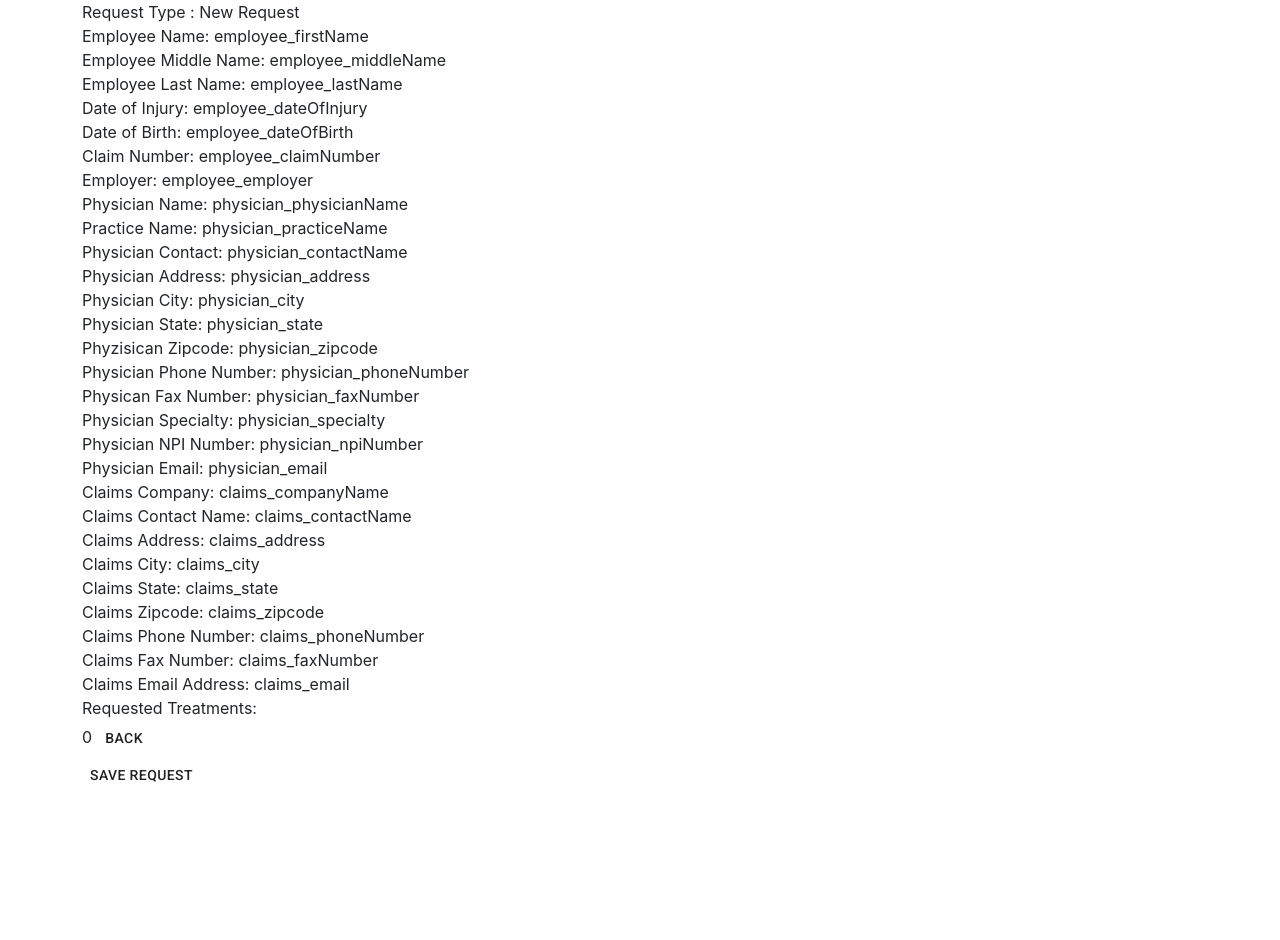
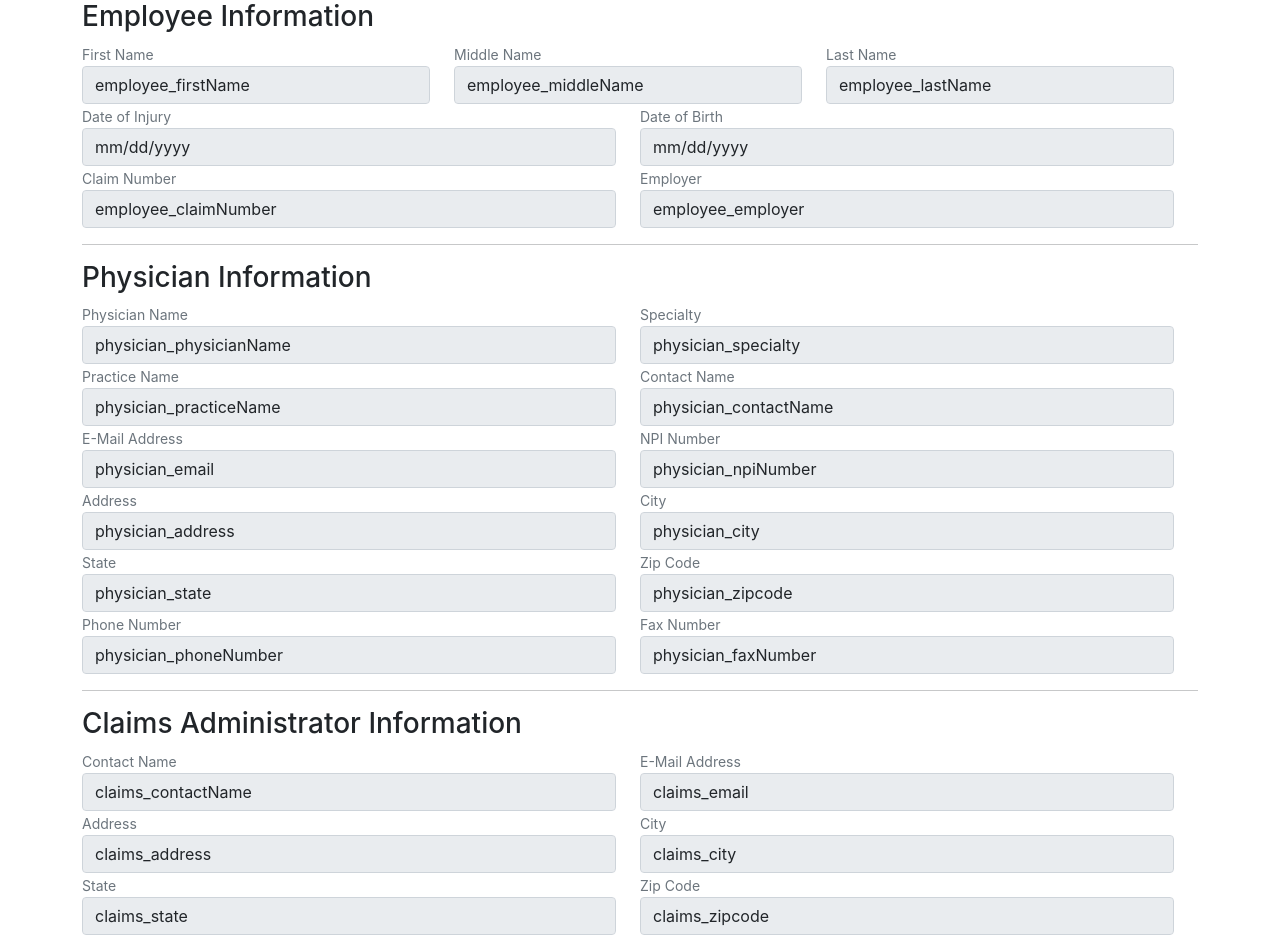
Before and after one commit to rginsberg549/rfa_v1, a React (Create React App) app in the folder client/: page /view-request in a window 1280 px wide. Shown: the top 940 px of the page. Before the commit the page ends 800 px from the top, so only its background shows below. Built offline with nearby package versions, Linux system fonts and the light colour scheme.

Commit message:
completed styling for the view request - moving on to the searchable grid

```diff
--- a/client/src/components/RequestTeatments.js
+++ b/client/src/components/RequestTeatments.js
@@ -84,8 +84,8 @@ function RequestTreatments() {
         </TreatmentRow>
       ))}
 
-      <div className="row">
-        <button class="btn btn-secondary back-button m-3" onClick={renderTreatmentRow}> + Add Treatment</button>
+      <div className="row d-flex justify-content-center">
+        <button class="col-3 btn btn-primary back-button m-3 pl-3" onClick={renderTreatmentRow}> + Add Treatment</button>
       </div>
 
       <div className="row">
--- a/client/src/components/TreatmentRow.js
+++ b/client/src/components/TreatmentRow.js
@@ -103,11 +103,11 @@ function TreatmentRow(props) {
         <TextareaAutosize placeholder="Add addiitonal information such as frequency, duration, and/or quantity"className="textbox" onChange={handleNoteChange}/>
     </div>
 
-    <div className="col">
-      <button class="btn btn-secondary back-button m-3" onClick={() => props.deleteTreatmentRow(props.rowKey)}>Delete</button>
+    <div className="row d-flex justify-content-center">
+      <button class="col-3 btn btn-danger back-button m-3" onClick={() => props.deleteTreatmentRow(props.rowKey)}> - Delete Treatment</button>
     </div>
 
-    <div class="row">
+    <div class="row ">
       <div className="col text-center">
       <ol className="list-group">
       {requirements.map((item, i) => (
--- a/client/src/components/ViewRequest.js
+++ b/client/src/components/ViewRequest.js
@@ -58,54 +58,227 @@ function ViewRequest() {
 
   return (
     <div class="view-request">
-      <div>Request Type : {requestType}</div>
-      <div>Employee Name: {employee_firstName}</div>
-      <div>Employee Middle Name: {employee_middleName}</div>
-      <div>Employee Last Name: {employee_lastName}</div>
-      <div>Date of Injury: {employee_dateOfInjury}</div>
-      <div>Date of Birth: {employee_dateOfBirth}</div>
-      <div>Claim Number: {employee_claimNumber}</div>
-      <div>Employer: {employee_employer}</div>
-      <div>Physician Name: {physician_physicianName}</div>
-      <div>Practice Name: {physician_practiceName}</div>
-      <div>Physician Contact: {physician_contactName}</div>
-      <div>Physician Address: {physician_address}</div>
-      <div>Physician City: {physician_city}</div>
-      <div>Physician State: {physician_state}</div>
-      <div>Phyzisican Zipcode: {physician_zipcode}</div>
-      <div>Physician Phone Number: {physician_phoneNumber}</div>
-      <div>Physican Fax Number: {physician_faxNumber}</div>
-      <div>Physician Specialty: {physician_specialty}</div>
-      <div>Physician NPI Number: {physician_npiNumber}</div>
-      <div>Physician Email: {physician_email}</div>
-      <div>Claims Company: {claims_companyName}</div>
-      <div>Claims Contact Name: {claims_contactName}</div>
-      <div>Claims Address: {claims_address}</div>
-      <div>Claims City: {claims_city}</div>
-      <div>Claims State: {claims_state}</div>
-      <div>Claims Zipcode: {claims_zipcode}</div>
-      <div>Claims Phone Number: {claims_phoneNumber}</div>
-      <div>Claims Fax Number: {claims_faxNumber}</div>
-      <div>Claims Email Address: {claims_email}</div>
-      <div>Requested Treatments:</div>
+
+      <div className="row employee-information-row">
+      <h3 className="">Employee Information</h3>
+
+      <div className="row">
+        <div class="col">
+          <span class="form-text">First Name</span>
+          <input disabled type="text" class="form-control" value={employee_firstName} type="text" name="employee_firstName"/>
+          </div>
+
+    <div class="col">
+    <span class="form-text">Middle Name</span>
+      <input disabled type="text" class="form-control" value={employee_middleName} type="text" name="employee_middleName"/>
+      </div>
+
+    <div class="col">
+    <span class="form-text">Last Name</span>
+      <input disabled type="text" class="form-control" value={employee_lastName} type="text" name="employee_lastName"/>
+      </div>
+    </div>
+
+      <div className="row">
+      <div className="col-6">
+        <span class="form-text">Date of Injury</span>
+        <input disabled type="date" class="form-control" value={employee_dateOfInjury} name="employee_dateOfInjury" />
+      </div>
+
+      <div className="col-6">
+        <span class="form-text">Date of Birth</span>
+        <input disabled type="date" class="form-control"  value={employee_dateOfBirth} name="employee_dateOfBirth"/>
+      </div>
+    </div>
+
+      <div className="row">
+        <div className="col">
+          <span class="form-text">Claim Number</span>
+          <input disabled type="text" class="form-control" placeholder="Claim Number" value={employee_claimNumber} type="text" name="employee_claimNumber" />
+      </div>
+
+
+      <div className="col">
+      <span class="form-text">Employer</span>
+      <input disabled type="text" class="form-control" placeholder="Employee" value={employee_employer} type="text" name="employee_employer"/>
+      </div>
+    </div>
+  </div>
+
+
+      <hr></hr>
+
+     <div className="row physician-information-row">
+       <h3 className="">Physician Information</h3>
+
+
+      <div className="row">
+        <div className="col">
+          <span className="form-text">Physician Name</span>
+          <input disabled className="form-control" value={physician_physicianName} type="text" name="physician_physicianName"></input>
+        </div>
+
+        <div className="col">
+            <span className="form-text">Specialty</span>
+            <input disabled className="form-control" value={physician_specialty} type="text" name="physician_specialty"></input>
+          </div>
+      </div>
+
+      <div className="row">
+        <div className="col">
+          <span class="form-text">Practice Name</span>
+          <input disabled className="form-control" value={physician_practiceName} type="text" name="physician_practiceName"></input>
+          </div>
+
+        <div className="col">
+          <span className="form-text">Contact Name</span>
+          <input disabled className="form-control" value={physician_contactName} type="text" name="physician_contactName"/>
+        </div>
+      </div>
+
+      <div className="row">
+        <div className="col">
+          <span className="form-text">E-Mail Address</span>
+          <input disabled className="form-control" value={physician_email} type="text" name="physician_email"></input>
+          </div>
+
+      <div className="col">
+        <span className="form-text">NPI Number</span>
+        <input disabled className="form-control" value={physician_npiNumber} type="text" name="physician_npiNumber"></input>
+      </div>
+
+      </div>
+
+    <div className="row">
+      <div className="col">
+        <span className="form-text">Address </span>
+        <input disabled className="form-control" value={physician_address} type="text" name="physician_address"></input>
+      </div>
+
+      <div className="col">
+        <span className="form-text">City</span>
+        <input disabled className="form-control" value={physician_city} type="text" name="physician_city"></input>
+        </div>
+    </div>
+
+    <div className="row">
+      <div className="col">
+        <span className="form-text">State</span>
+        <input disabled className="form-control" value={physician_state} type="text" name="physician_state"></input>
+
+      </div>
+
+      <div className="col">
+        <span className="form-text"> Zip Code </span>
+        <input disabled className="form-control" value={physician_zipcode} type="text" name="physician_zipcode"/>
+        </div>
+
+    </div>
+
+    <div className="row">
+    <div className="col">
+        <span className="form-text">Phone Number </span>
+        <input disabled className="form-control" value={physician_phoneNumber} type="text" name="physician_phoneNumber"></input>
+      </div>
+
+      <div className="col">
+      <span className="form-text">Fax Number</span>
+      <input disabled className="form-control" value={physician_faxNumber} type="text" name="physician_faxNumber"></input>
+      </div>
+    </div>
+  </div>
+
+
+      <hr></hr>
+  <div className="row claims-admin-information">
+    <h3 className="">Claims Administrator Information</h3>
+
+  <div className="row">
+    <div className="col">
+      <span className="form-text">Contact Name</span>
+      <input disabled className="form-control" value={claims_contactName} type="text" name="claims_contactName"/>
+    </div>
+
+    <div className="col">
+      <span className="form-text">E-Mail Address</span>
+      <input disabled className="form-control" value={claims_email} type="text" name="claims_email"></input>
+      </div>
+  </div>
+
+  <div className="row">
+    <div className="col">
+      <span className="form-text">Address </span>
+      <input disabled className="form-control" value={claims_address} type="text" name="claims_address"></input>
+    </div>
+
+    <div className="col">
+      <span className="form-text">City</span>
+      <input disabled className="form-control" value={claims_city} type="text" name="claims_city"></input>
+    </div>
+  </div>
+
+<div className="row">
+  <div className="col">
+    <span className="form-text">State</span>
+    <input disabled className="form-control" value={claims_state} type="text" name="claims_state"></input>
+
+  </div>
+
+  <div className="col">
+    <span className="form-text"> Zip Code </span>
+    <input disabled className="form-control" value={claims_zipcode} type="text" name="claims_zipcode"/>
+    </div>
+
+</div>
+
+  <div className="row">
+    <div className="col">
+      <span className="form-text">Phone Number </span>
+      <input disabled className="form-control" value={claims_phoneNumber} type="text" name="claims_phoneNumber"></input>
+  </div>
+
+  <div className="col">
+  <span className="form-text">Fax Number</span>
+  <input disabled className="form-control" value={claims_faxNumber} type="text" name="claims_faxNumber"></input>
+  </div>
+</div>
+</div>
+
+      <div className="row">
+        <h3>Requested Treatments</h3>
+
+        <table className="table">
+          <thead>
+            <tr>
+              <th scope="col">Diagnosis</th>
+              <th scope="col">Treatment</th>
+              <th scope="col">Other Information</th>
+            </tr>
+          </thead>
 
       {requestedTreatments.length && requestedTreatments.map((item, i) => {
-      console.log(requestedTreatments);
         return (
-        <div>
-          <div>Diagnosis: {item.diagnosisName}</div>
-          <div>Treatment: {item.treatmentName}</div>
-          <div>Note: {item.note}</div>
-        </div>
+          <tbody>
+              <tr>
+                {/* <th scope="row"></th> */}
+                <td className="col">{item.diagnosisName}</td>
+                <td className="col">{item.treatmentName}</td>
+                <td className="col">{item.note}</td>
+              </tr>
+            </tbody>
         )
       })}
+    </table>
 
 
-      <Button onClick={handleBackClick} type="submit" value="back">
-        Back
-      </Button>
-      <SaveRequest/>
+
+
+
+
     </div>
+    <Button onClick={handleBackClick} type="submit" value="back"> Back</Button>
+    <SaveRequest/>
+  </div>
   );
 }
 
```
